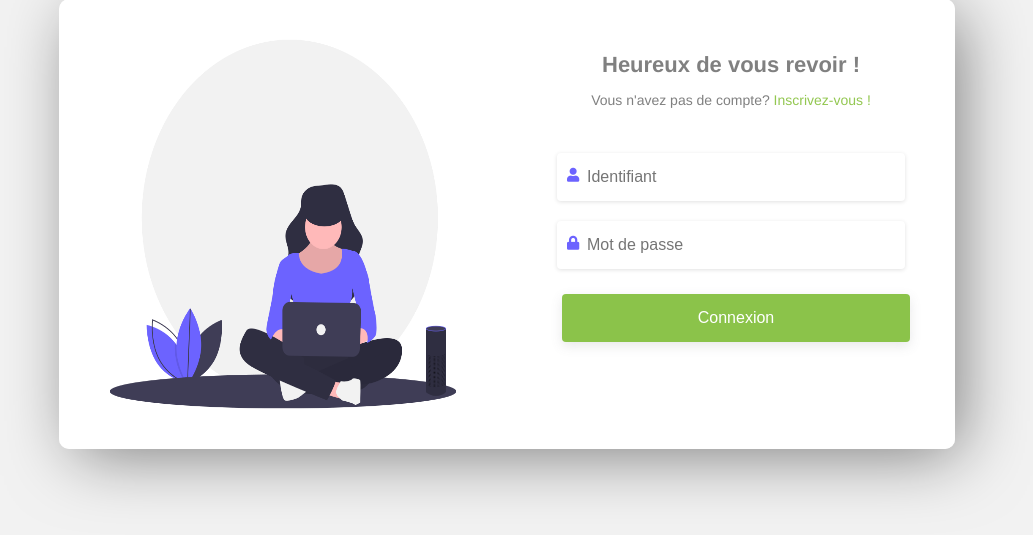
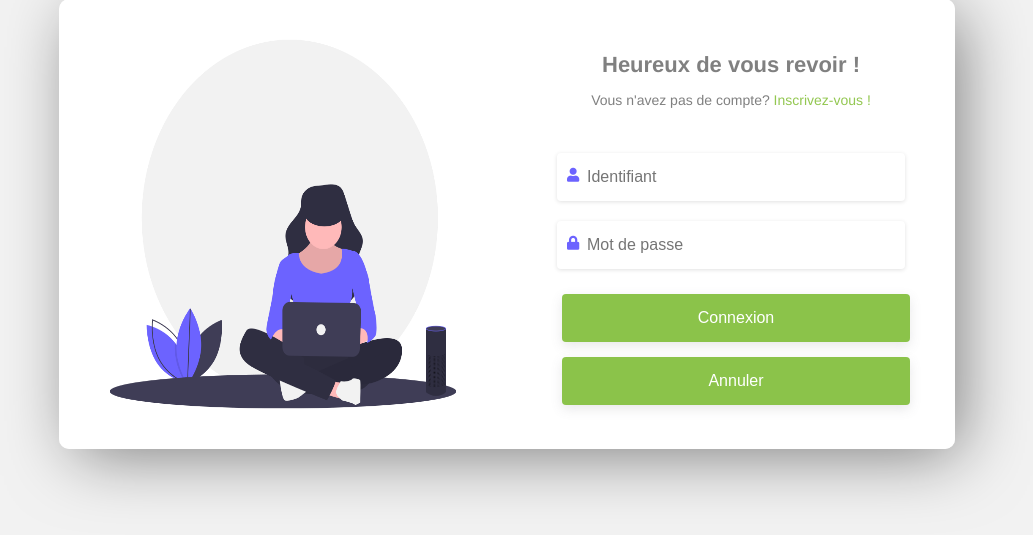
Before and after one commit to LydiaMessaoui/Formulaire, a PHP site: page /phplogin/ in a window 1280 px wide. Shown: the part 176-711 px from the top of the page, without its empty margins (133-1166 px from the left). Run offline with PHP 8.4, Linux system fonts and the light colour scheme; data that the repository does not hold is empty; some libraries are stand-ins or nearby versions.

Commit message:
Update index.php

```diff
--- a/index.php
+++ b/index.php
@@ -45,6 +45,7 @@
                     <div class="action-btn">
 
                         <input class="btn" type="submit" value="Connexion">
+			 <input class="btn" type="reset" value="Annuler">
                     </div>
 
                 </form>
```
